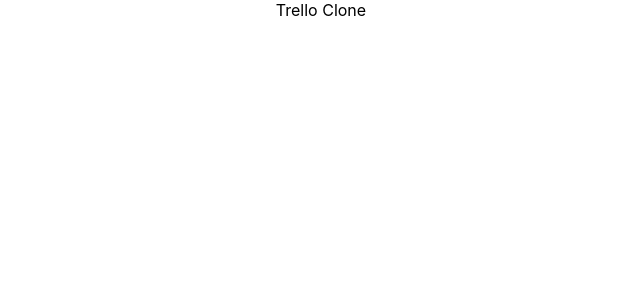
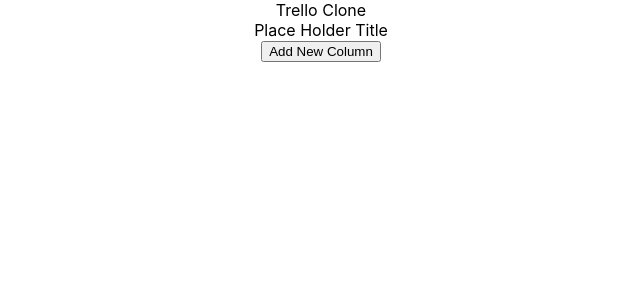
Before and after one commit to jambis/trello-clone, a React (Create React App) app: page / in a window 1280 px wide. Shown: the top 300 px of the page, without its empty margins (319-959 px from the left). Built offline with nearby package versions, Linux system fonts and the light colour scheme.

Commit message:
Pulling state from redux for columns

```diff
--- a/src/App.tsx
+++ b/src/App.tsx
@@ -1,9 +1,28 @@
 import React from "react";
-import logo from "./logo.svg";
+import { useSelector } from "react-redux";
+import { ColumnsState } from "./store/ColumnsData/types";
+import { ItemsState } from "./store/ItemsData/types";
 import "./App.css";
 
+interface RootState {
+  columns: ColumnsState[];
+  items: ItemsState[];
+}
+
 function App() {
-  return <div className="App">Trello Clone</div>;
+  const selectColumns = (state: RootState) => state.columns;
+  const columns = useSelector(selectColumns);
+
+  console.log(columns);
+  return (
+    <div className="App">
+      Trello Clone
+      {columns.map((column) => {
+        return <div>{column.title}</div>;
+      })}
+      <button>Add New Column</button>
+    </div>
+  );
 }
 
 export default App;
```
